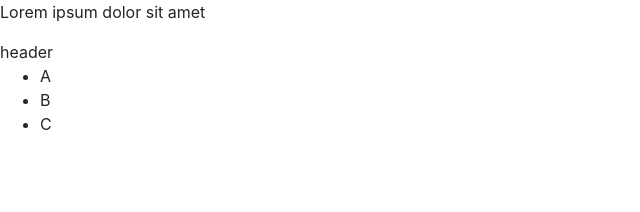
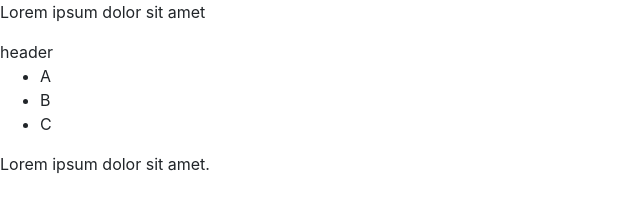
Before and after one commit to binhnguuyen/BC53_GitDEMO_NguyenLeTieuBinh, a plain HTML site: page bootstrapCapstone/index.html in a window 1280 px wide. Shown: the whole page, without its empty margins (0-640 px from the left). Drawn offline with nearby package versions, Linux system fonts and the light colour scheme.

Commit message:
add footer

```diff
--- a/bootstrapCapstone/index.html
+++ b/bootstrapCapstone/index.html
@@ -23,6 +23,10 @@
         <li>B</li>
         <li>C</li>
     </ul>
+
+    <div class="footer">
+        <p>Lorem ipsum dolor sit amet.</p>
+    </div>
     <!-- Optional JavaScript -->
     <!-- jQuery first, then Popper.js, then Bootstrap JS -->
     <script src="https://code.jquery.com/jquery-3.3.1.slim.min.js"
```
Also changed, not shown: note.txt.
